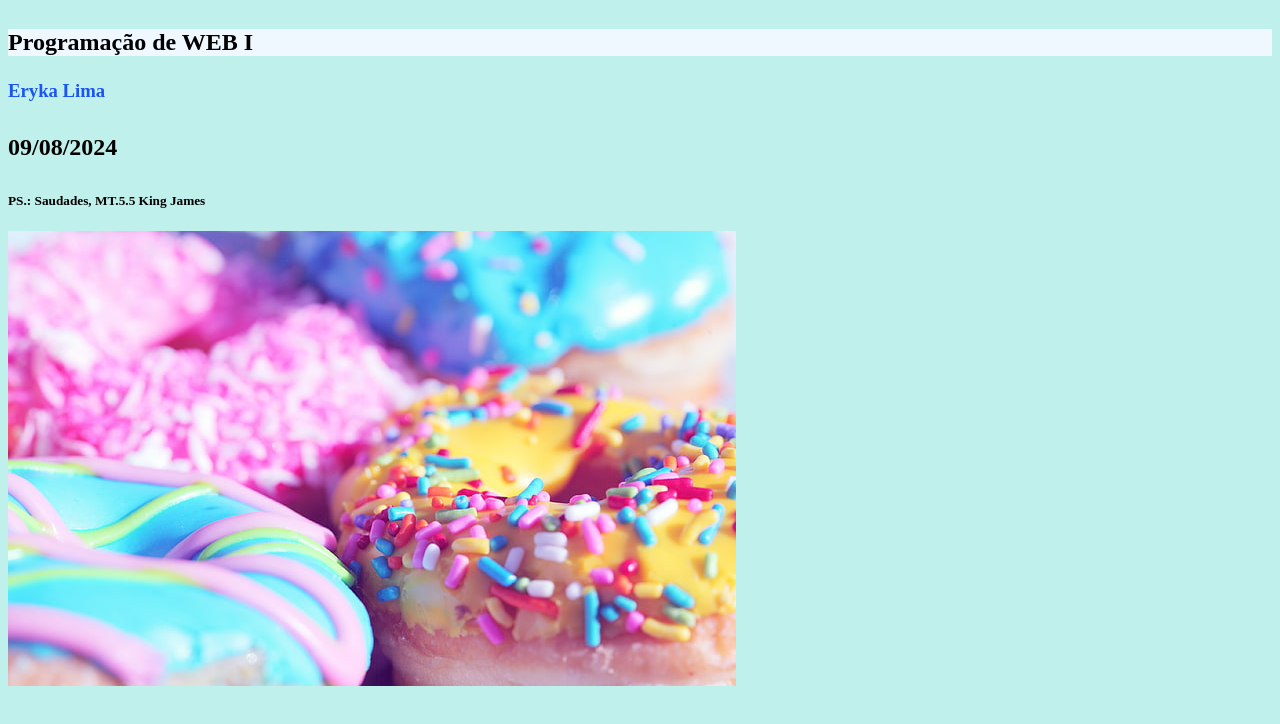
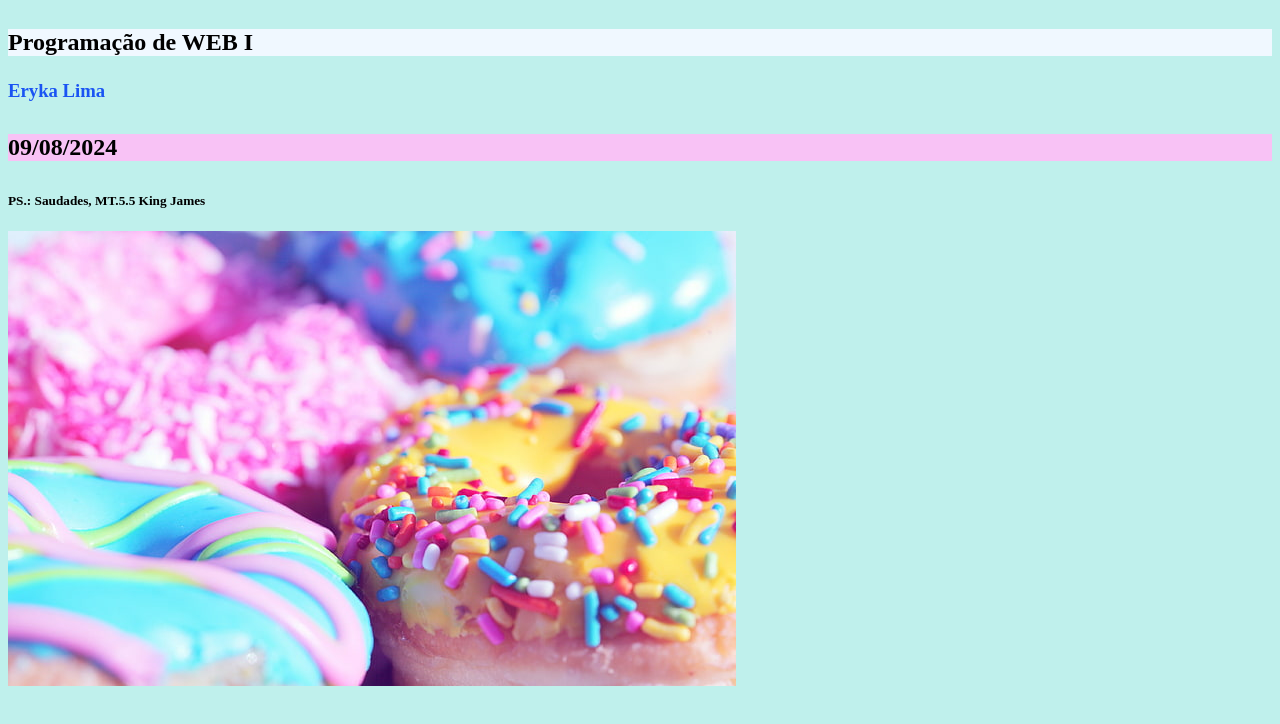
Before and after one commit to Eryka-Lima/pwi-eryka-lima, a plain HTML site: page index.htm in a window 1280 px wide. Shown: the part 48-772 px from the top of the page. Drawn offline with Linux system fonts and the light colour scheme.

Commit message:
Meu Segundo Site Atualizado

```diff
--- a/index.htm
+++ b/index.htm
@@ -11,7 +11,7 @@
 	<h1 style="color: rgb(83, 85, 199);"><p>Seja Bem Vindo</h1>
 	<h2 style="background-color: aliceblue;"><p>Programação de WEB I</h2>
 	<h3 style="color: rgb(26, 84, 243);"><p>Eryka Lima</h3>
-	<h4 style="font-family: 'Times New Roman', Times, serif;font-size: x-large;"><p>09/08/2024</h4>
+	<h4 style="background-color: rgb(248, 194, 245); font-family:'Times New Roman', Times, serif;font-size: x-large;"><p>09/08/2024</h4>
 	<h5><p>PS.: Saudades, MT.5.5 King James</h5>
 		<img src="images/Dunuts.jpg" alt="uma doçura para você">
 
```
